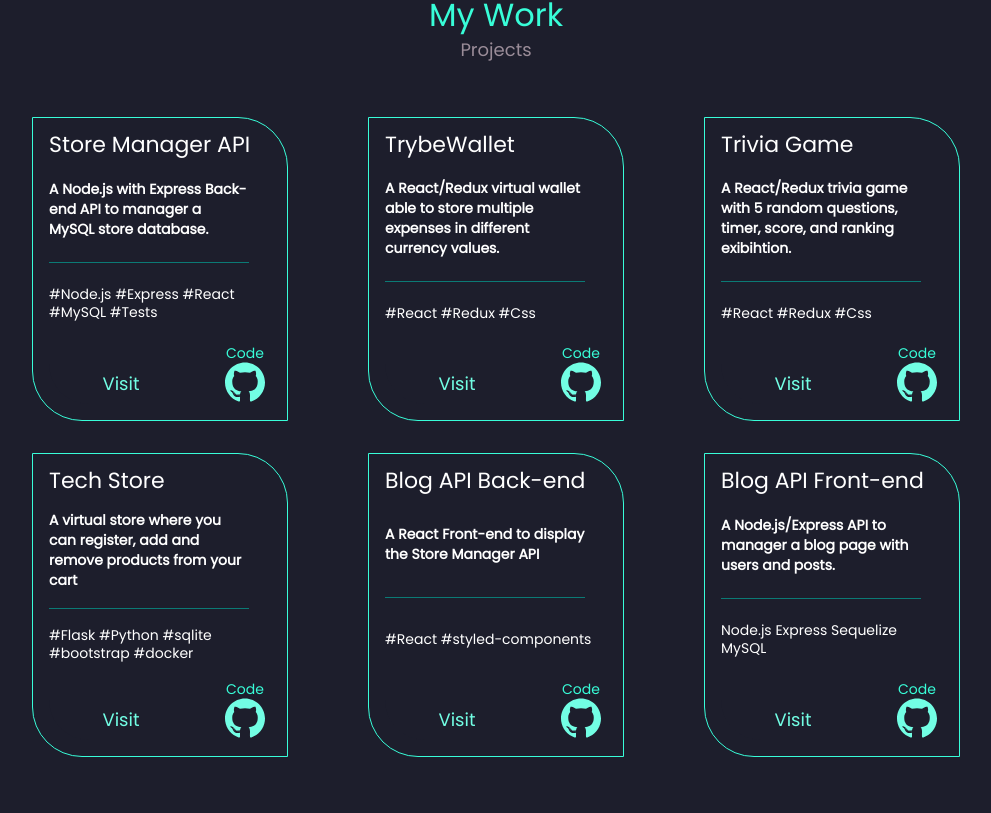
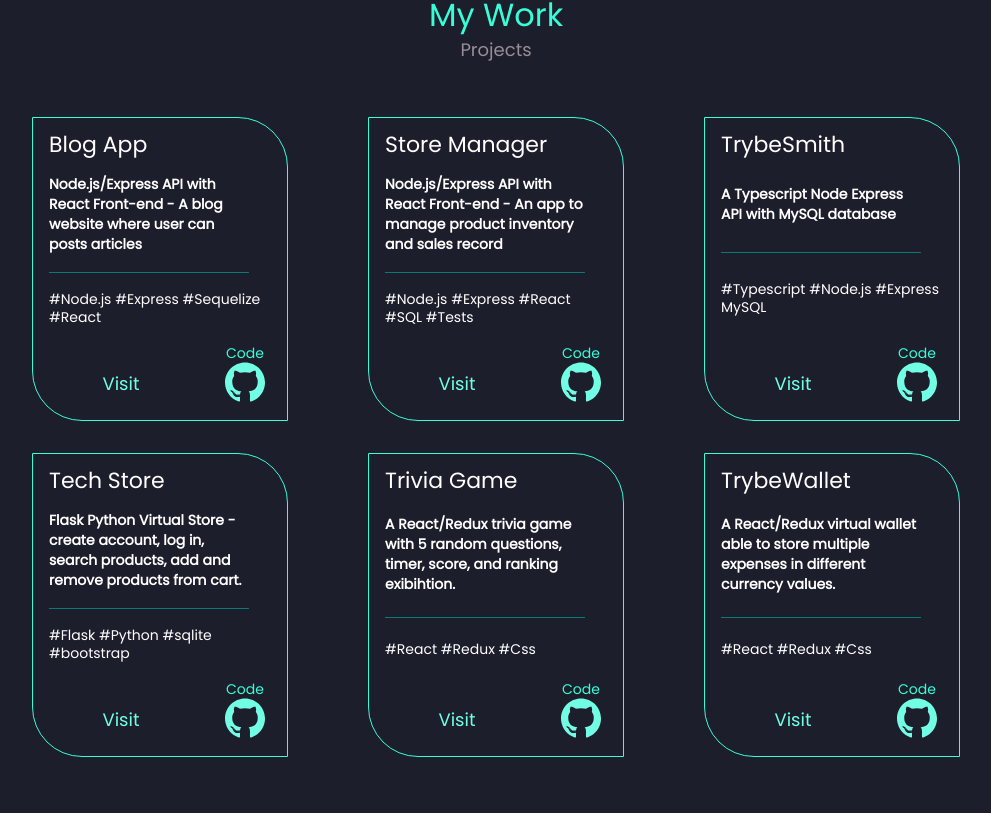
Before and after one commit to Breno-Albuquerque/Breno-Albuquerque.github.io, a React (Create React App) app: page / in a window 1280 px wide. Shown: the part 2327-3140 px from the top of the page, without its empty margins (144-1135 px from the left). Built offline with nearby package versions, Linux system fonts and the light colour scheme.

Commit message:
feat: Atualiza dados dos projetos

```diff
--- a/src/data/projects.js
+++ b/src/data/projects.js
@@ -1,22 +1,38 @@
 export const projects = [
   {
     id: 1,
-    name: "Store Manager API",
-    description: "A Node.js with Express Back-end API to manager a MySQL store database.",
-    link: "https://github.com/breno-albuquerque/store-manager-back-end",
-    techs: ['#Node.js', '#Express', '#React', '#MySQL', '#Tests'],
-    repository: '#'
+    name: "Blog App",
+    description: "Node.js/Express API with React Front-end - A blog website where user can posts articles",
+    link: "https://my-blogs-app.netlify.app",
+    techs: ['#Node.js', '#Express', '#Sequelize', "#React"],
+    repository: 'https://github.com/breno-albuquerque/blogs-app'
   },
   {
     id: 2,
-    name: "TrybeWallet",
-    description: "A React/Redux virtual wallet able to store multiple expenses in different currency values.",
-    link: "https://trybewallet-b.vercel.app",
-    techs: ['#React', '#Redux', '#Css'],
-    repository: 'https://github.com/breno-albuquerque/trybewallet'
+    name: "Store Manager",
+    description: "Node.js/Express API with React Front-end - An app to manage product inventory and sales record",
+    link: "https://store-manager-app.netlify.app",
+    techs: ['#Node.js', '#Express', '#React', '#SQL', '#Tests'],
+    repository: 'https://github.com/breno-albuquerque/store-manager'
   },
   {
     id: 3,
+    name: "TrybeSmith",
+    description: "A Typescript Node Express API with MySQL database",
+    link: "",
+    techs: ["#Typescript", "#Node.js", "#Express", "MySQL"],
+    repository: 'https://github.com/breno-albuquerque/trybe-smith'
+  },
+  {
+    id: 4,
+    name: "Tech Store",
+    description: "Flask Python Virtual Store - create account, log in, search products, add and remove products from cart.",
+    link: null,
+    techs: ['#Flask', '#Python', '#sqlite', '#bootstrap'],
+    repository: 'https://github.com/breno-albuquerque/tech-store'
+  },
+  {
+    id: 5,
     name: "Trivia Game",
     description: "A React/Redux trivia game with 5 random questions, timer, score, and ranking exibihtion.",
     link: "https://trivia-game-b.vercel.app",
@@ -24,27 +40,11 @@ export const projects = [
     repository: 'https://github.com/breno-albuquerque/trivia-game'
   },
   {
-    id: 4,
-    name: "Tech Store",
-    description: "A virtual store where you can register, add and remove products from your cart",
-    link: "",
-    techs: ['#Flask', '#Python', '#sqlite', '#bootstrap', '#docker'],
-    repository: 'https://github.com/breno-albuquerque/trivia-game'
-  },
-  {
-    id: 5,
-    name: "Blog API Back-end",
-    description: "A React Front-end to display the Store Manager API",
-    link: "",
-    techs: ['#React', '#styled-components'],
-    repository: 'https://github.com/breno-albuquerque/blogs-api-back-end'
-  },
-  {
     id: 6,
-    name: "Blog API Front-end",
-    description: "A Node.js/Express API to manager a blog page with users and posts.",
-    link: "",
-    techs: ["Node.js", "Express", "Sequelize", "MySQL"],
-    repository: 'https://github.com/breno-albuquerque/blog-api-front-end'
+    name: "TrybeWallet",
+    description: "A React/Redux virtual wallet able to store multiple expenses in different currency values.",
+    link: "https://trybewallet-b.vercel.app",
+    techs: ['#React', '#Redux', '#Css'],
+    repository: 'https://github.com/breno-albuquerque/trybewallet'
   },
 ]
```
